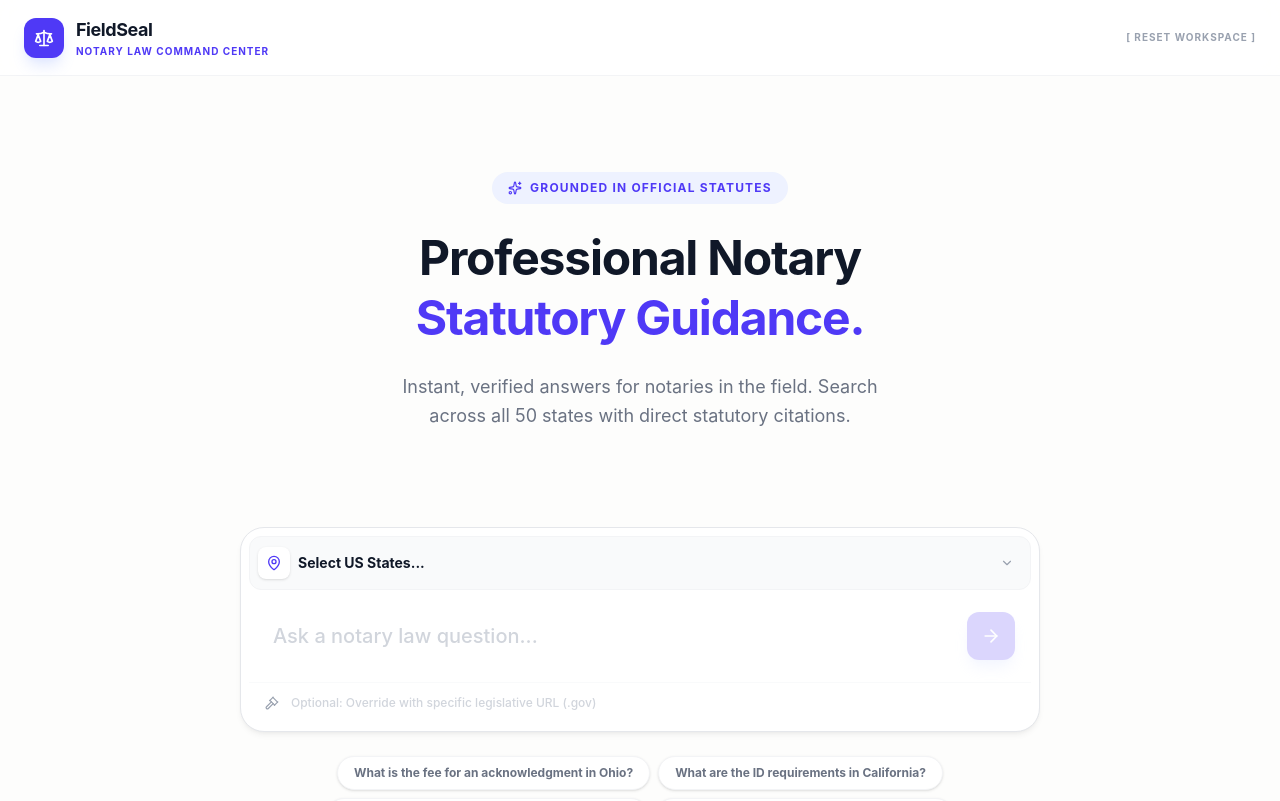
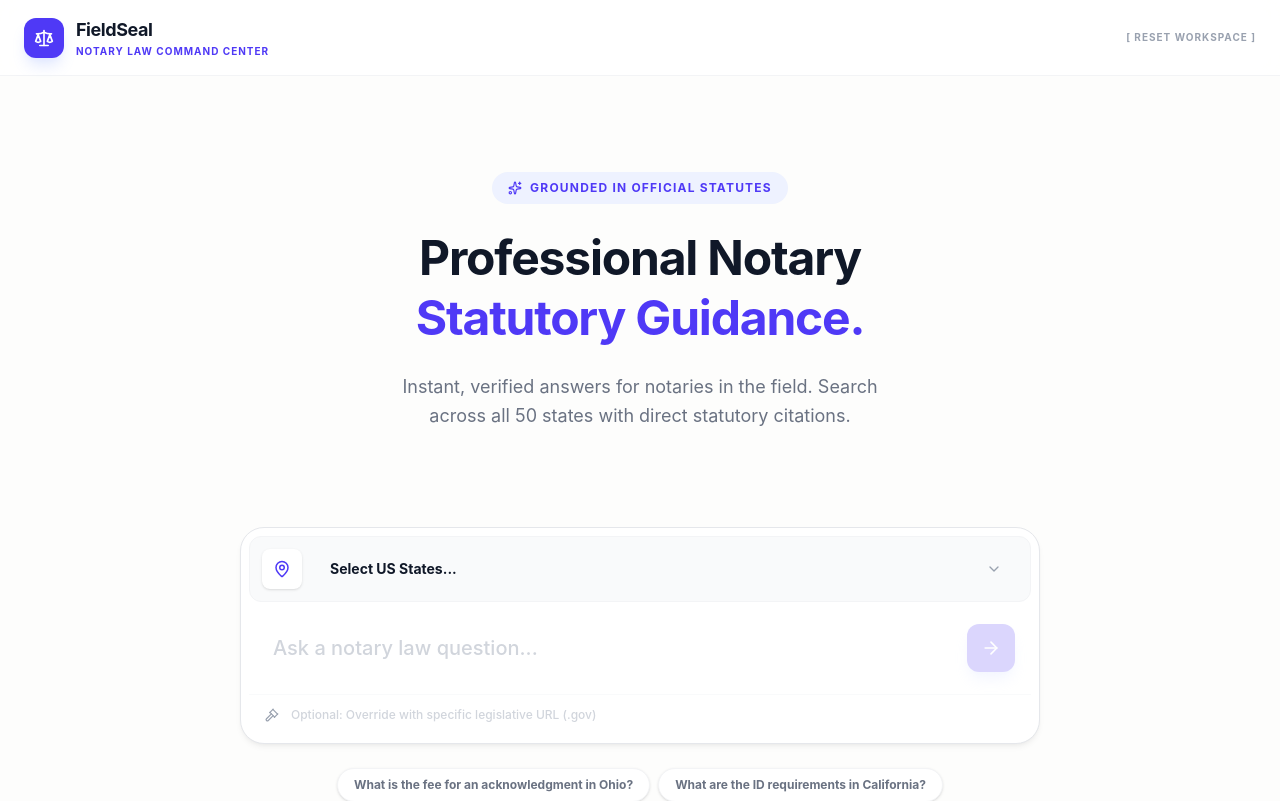
Before and after one commit to dainantonio/FieldSeal, a Next.js app: page / in a window 1280 px wide. Shown: the top 801 px of the page. Built offline with nearby package versions, Linux system fonts and the light colour scheme.

Commit message:
Fix dropdown alignment and add District of Columbia to state list

```diff
--- a/components/NotaryAnalyst.tsx
+++ b/components/NotaryAnalyst.tsx
@@ -25,7 +25,7 @@ import {
 const US_STATES = [
   { name: "Alabama", abbr: "AL" }, { name: "Alaska", abbr: "AK" }, { name: "Arizona", abbr: "AZ" },
   { name: "Arkansas", abbr: "AR" }, { name: "California", abbr: "CA" }, { name: "Colorado", abbr: "CO" },
-  { name: "Connecticut", abbr: "CT" }, { name: "Delaware", abbr: "DE" }, { name: "Florida", abbr: "FL" },
+  { name: "Connecticut", abbr: "CT" }, { name: "Delaware", abbr: "DE" }, { name: "District of Columbia", abbr: "DC" }, { name: "Florida", abbr: "FL" },
   { name: "Georgia", abbr: "GA" }, { name: "Hawaii", abbr: "HI" }, { name: "Idaho", abbr: "ID" },
   { name: "Illinois", abbr: "IL" }, { name: "Indiana", abbr: "IN" }, { name: "Iowa", abbr: "IA" },
   { name: "Kansas", abbr: "KS" }, { name: "Kentucky", abbr: "KY" }, { name: "Louisiana", abbr: "LA" },
@@ -206,9 +206,9 @@ export default function NotaryAnalyst() {
         <div className="space-y-6">
           <div className="glass-card p-2 flex flex-col gap-2">
             {/* State Selector */}
-            <div className="flex items-center gap-2 p-2 bg-gray-50 rounded-xl border border-gray-100">
-              <div className="flex-shrink-0 w-8 h-8 bg-white rounded-lg flex items-center justify-center text-indigo-600 shadow-sm">
-                <MapPin size={16} />
+            <div className="flex items-center gap-3 p-3 bg-gray-50 rounded-xl border border-gray-100">
+              <div className="flex-shrink-0 w-10 h-10 bg-white rounded-lg flex items-center justify-center text-indigo-600 shadow-sm">
+                <MapPin size={18} />
               </div>
               <div className="flex-1 relative">
                 <select
@@ -216,15 +216,15 @@ export default function NotaryAnalyst() {
                   onChange={(e) => {
                     if (e.target.value) toggleState(e.target.value);
                   }}
-                  className="w-full bg-transparent py-2 pr-8 text-sm font-bold text-gray-900 focus:outline-none appearance-none cursor-pointer"
+                  className="w-full bg-transparent py-2 px-4 pr-10 text-sm font-bold text-gray-900 focus:outline-none appearance-none cursor-pointer"
                 >
                   <option value="">Select US States...</option>
                   {US_STATES.filter(s => !selectedStates.includes(s.name)).map(state => (
                     <option key={state.abbr} value={state.name}>{state.name}</option>
                   ))}
                 </select>
-                <div className="absolute right-2 top-1/2 -translate-y-1/2 pointer-events-none text-gray-400">
-                  <ChevronRight size={14} className="rotate-90" />
+                <div className="absolute right-4 top-1/2 -translate-y-1/2 pointer-events-none text-gray-400">
+                  <ChevronRight size={16} className="rotate-90" />
                 </div>
               </div>
               {selectedStates.length > 0 && (
```
